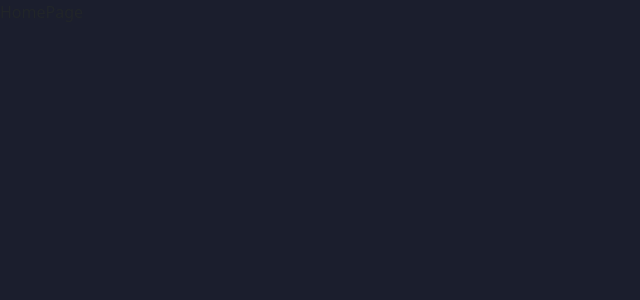
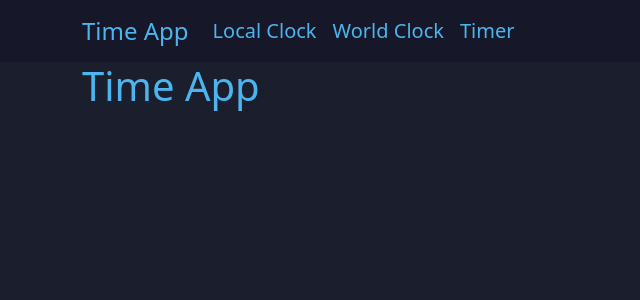
Before and after one commit to LugpDev2022/time-app, a React (Vite) app: page / in a window 1280 px wide. Shown: the top 300 px of the page, without its empty margins (0-640 px from the left). Built offline with nearby package versions, Linux system fonts and the light colour scheme.

Commit message:
Create the navbar

```diff
--- a/src/App.jsx
+++ b/src/App.jsx
@@ -1,5 +1,15 @@
+import { Container } from 'react-bootstrap';
 import { Router } from './router';
+import { AppNavbar } from './components';
 
-const App = () => <Router />;
+const App = () => (
+  <>
+    <AppNavbar />
+
+    <Container>
+      <Router />
+    </Container>
+  </>
+);
 
 export default App;
--- /dev/null
+++ b/src/components/AppNavbar.jsx
@@ -0,0 +1,44 @@
+import { Container, Nav, Navbar } from 'react-bootstrap';
+import { NavLink } from 'react-router-dom';
+import { Link } from 'react-router-dom';
+
+export const AppNavbar = () => (
+  <Navbar expand='md' bg='dark'>
+    <Container>
+      <Navbar.Brand>
+        <Link to='/' className='text-decoration-none text-primary fs-4'>
+          Time App
+        </Link>
+      </Navbar.Brand>
+      <Navbar.Toggle aria-controls='navbar-nav' />
+      <Navbar.Collapse id='navbar-nav'>
+        <Nav>
+          <Nav.Link>
+            <NavLink
+              className='text-decoration-none text-primary fs-5'
+              to='/clock'
+            >
+              Local Clock
+            </NavLink>
+          </Nav.Link>
+          <Nav.Link>
+            <NavLink
+              className='text-decoration-none text-primary fs-5'
+              to='/world-clock'
+            >
+              World Clock
+            </NavLink>
+          </Nav.Link>
+          <Nav.Link>
+            <NavLink
+              className='text-decoration-none text-primary fs-5'
+              to='/timer'
+            >
+              Timer
+            </NavLink>
+          </Nav.Link>
+        </Nav>
+      </Navbar.Collapse>
+    </Container>
+  </Navbar>
+);
--- /dev/null
+++ b/src/components/index.js
@@ -0,0 +1 @@
+export * from './AppNavbar';
--- a/src/pages/HomePage.jsx
+++ b/src/pages/HomePage.jsx
@@ -1,3 +1,9 @@
+import { Row } from 'react-bootstrap';
+
 export const HomePage = () => {
-  return <div>HomePage</div>;
+  return (
+    <Row>
+      <h1 className='text-primary'>Time App</h1>
+    </Row>
+  );
 };
--- a/src/sass/custom.scss
+++ b/src/sass/custom.scss
@@ -1,6 +1,7 @@
 $theme-colors: (
   'primary': #4cb4ee,
   'secondary': #1b1e2d,
+  'dark': #161829,
 );
 
 @import 'bootstrap/scss/bootstrap';
```
